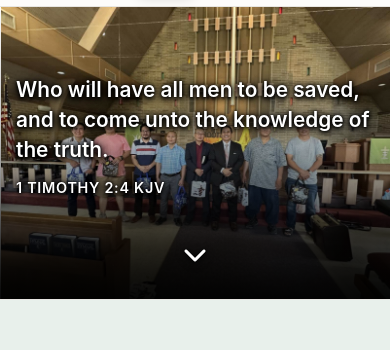
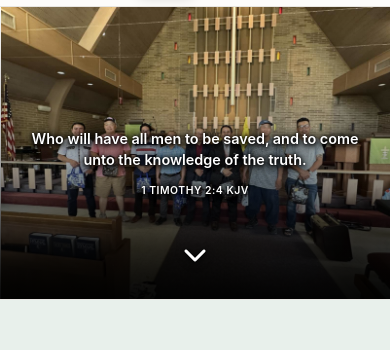
Before and after one commit to Josephsan-2011/GospelBaptistChurch, a website: page index.html in a window 390 px wide. Shown: the part 57-407 px from the top of the page. Drawn offline with Linux system fonts and the light colour scheme.

Commit message:
Add files via upload

```diff
--- a/script.js
+++ b/script.js
@@ -206,7 +206,7 @@ const translations = {
         'Contact Us': 'ကျွန်ုပ်တို့ကို ဆက်သွယ်ပါ',
         'Get in Touch': 'ဆက်သွယ်ရန်',
         'We\'d love to hear from you. Please feel free to reach out to us with any questions, prayer requests, or to learn more about our church.': 'ကျွန်ုပ်တို့သည် သင့်ထံမှ ကြားရရန် လိုလားပါသည်။ မေးခွန်းများ၊ ဆုတောင်းခြင်း တောင်းဆိုမှုများ သို့မဟုတ် ကျွန်ုပ်တို့ ဘုရားကျောင်းအကြောင်း ပိုမိုလေ့လာရန် ကျွန်ုပ်တို့ကို ဆက်သွယ်ရန် ဝမ်းမြောက်ပါသည်။',
-        'Send us a Message': 'ကျွန်ုပ်တို့ထံ မက်ဆေ့ချ် ပို့ပါ',
+        'Send us a Message': 'ကျွန်ပ်တို့ထံစာပေးပို့ရန်',
         'Email': 'အီးမေးလ်',
         'Phone': 'ဖုန်း',
         'Office Hours': 'ရုံးချိန်',
@@ -583,8 +583,6 @@ function initImageModal() {
     allImages.forEach(img => {
         // Skip small icons and buttons
         if (img.width > 100 && img.height > 100) {
-            // Do not open modal for Sunday School gallery images
-            if (img.closest('.sunday-school')) return;
             img.addEventListener('click', () => {
                 modalImg.src = img.src;
                 modalCaption.textContent = img.alt || 'Image';
--- a/styles.css
+++ b/styles.css
@@ -301,23 +301,27 @@ p {
     background: var(--background-light);
     color: var(--text-dark);
     padding: 6rem 0 0 0;
-    text-align: left;
+    text-align: center;
     border-bottom: 1px solid var(--border-color);
     position: relative;
     min-height: 100vh;
     display: flex;
     align-items: flex-end;
-    justify-content: flex-start;
+    justify-content: center;
     width: 100%;
     overflow: hidden;
 }
 
-/* Left-align hero container so text sits on the left */
+/* Center hero container and text */
 .hero .container {
-    margin-left: 0;
+    margin-left: auto;
     margin-right: auto;
     padding-left: 2rem;
     padding-right: 2rem;
+    width: 100%;
+    max-width: 1200px;
+    display: flex;
+    justify-content: center;
 }
 
 /* Full-width bottom fade so text is readable edge to edge */
@@ -374,16 +378,16 @@ p {
 
 .hero-content {
     max-width: 560px;
-    margin: 0;
+    margin: 0 auto;
     position: relative;
     z-index: 3;
     width: 100%;
     padding: 1.5rem 0 2.5rem 0;
     display: flex;
     flex-direction: column;
-    align-items: flex-start;
+    align-items: center;
     justify-content: flex-end;
-    text-align: left;
+    text-align: center;
 }
 
 .hero-title {
@@ -403,20 +407,19 @@ p {
 }
 
 .hero-verse {
-    margin: 0 0 2rem 0;
+    margin: 0 auto 2rem 0;
     max-width: 100%;
-    margin-left: 0;
-    margin-right: auto;
     padding: 0;
     position: relative;
     z-index: 5;
 }
 
+/* Responsive verse size so background images stay visible */
 .bible-verse {
-    font-size: 1.8rem;
+    font-size: clamp(1rem, 4vw, 1.75rem);
     font-style: normal;
-    margin-bottom: 1rem;
-    line-height: 1.6;
+    margin-bottom: 0.75rem;
+    line-height: 1.5;
     font-family: inherit;
     color: #ffffff;
     font-weight: 600;
@@ -427,7 +430,7 @@ p {
 }
 
 .verse-reference {
-    font-size: 1.1rem;
+    font-size: clamp(0.75rem, 2.2vw, 1.05rem);
     font-weight: 600;
     font-family: inherit;
     color: #ffffff;
@@ -1790,6 +1793,7 @@ img.img-load-error {
     width: 100%;
     height: 140px;
     object-fit: cover;
+    cursor: pointer;
     display: block;
     border-radius: 8px;
     box-shadow: 0 2px 8px rgba(0, 0, 0, 0.1);
@@ -2856,35 +2860,40 @@ img.img-load-error {
         min-width: 2.5rem;
     }
 
-    /* Hero section: height from aspect-ratio, content at bottom */
+    /* Hero section: centered text, size scales so images visible */
     .hero {
         padding: 5rem 0 2rem 0;
         align-items: flex-end;
+        justify-content: center;
     }
 
     .hero .container {
         padding-left: 1.25rem;
         padding-right: 1.25rem;
+        justify-content: center;
     }
 
     .hero-content {
         padding: 1rem 0 2rem 0;
         width: 100%;
+        align-items: center;
+        text-align: center;
     }
 
     .hero-verse {
-        margin: 0 0 1.5rem 0;
+        margin: 0 auto 1.5rem 0;
         padding: 0;
+        text-align: center;
     }
 
     .bible-verse {
-        font-size: 1.5rem;
+        font-size: clamp(0.95rem, 3.5vw, 1.5rem);
         line-height: 1.5;
         margin-bottom: 0.75rem;
     }
 
     .verse-reference {
-        font-size: 0.95rem;
+        font-size: clamp(0.7rem, 2vw, 0.95rem);
     }
 
     .hero::after {
@@ -2936,31 +2945,32 @@ img.img-load-error {
 
 .image-modal-close {
     position: absolute;
-    top: -40px;
-    right: 0;
+    top: 12px;
+    right: 12px;
     color: #fff;
-    font-size: 35px;
+    font-size: 28px;
     font-weight: bold;
     cursor: pointer;
     z-index: 10000;
-    background: rgba(0, 0, 0, 0.5);
+    background: rgba(0, 0, 0, 0.6);
     border-radius: 50%;
-    width: 40px;
-    height: 40px;
+    width: 44px;
+    height: 44px;
     display: flex;
     align-items: center;
     justify-content: center;
-    transition: all 0.3s ease;
-}
-
+    transition: all 0.2s ease;
+}
 .image-modal-close:hover {
-    background: rgba(255, 255, 255, 0.2);
-    transform: scale(1.1);
+    background: rgba(0, 0, 0, 0.85);
+    transform: scale(1.08);
 }
 
 #modalImage {
-    max-width: 100%;
-    max-height: 80vh;
+    max-width: min(85vw, 720px);
+    max-height: 70vh;
+    width: auto;
+    height: auto;
     object-fit: contain;
     border-radius: 8px;
     box-shadow: 0 10px 30px rgba(0, 0, 0, 0.5);
@@ -3170,16 +3180,16 @@ img[width][height]:hover {
     }
 
     .hero-verse {
-        margin: 0 0 1.25rem 0;
+        margin: 0 auto 1.25rem 0;
     }
 
     .bible-verse {
-        font-size: 1.3rem;
+        font-size: clamp(0.9rem, 3vw, 1.25rem);
         line-height: 1.45;
     }
 
     .verse-reference {
-        font-size: 0.9rem;
+        font-size: clamp(0.65rem, 1.8vw, 0.85rem);
     }
 
     .scroll-arrow {
```
